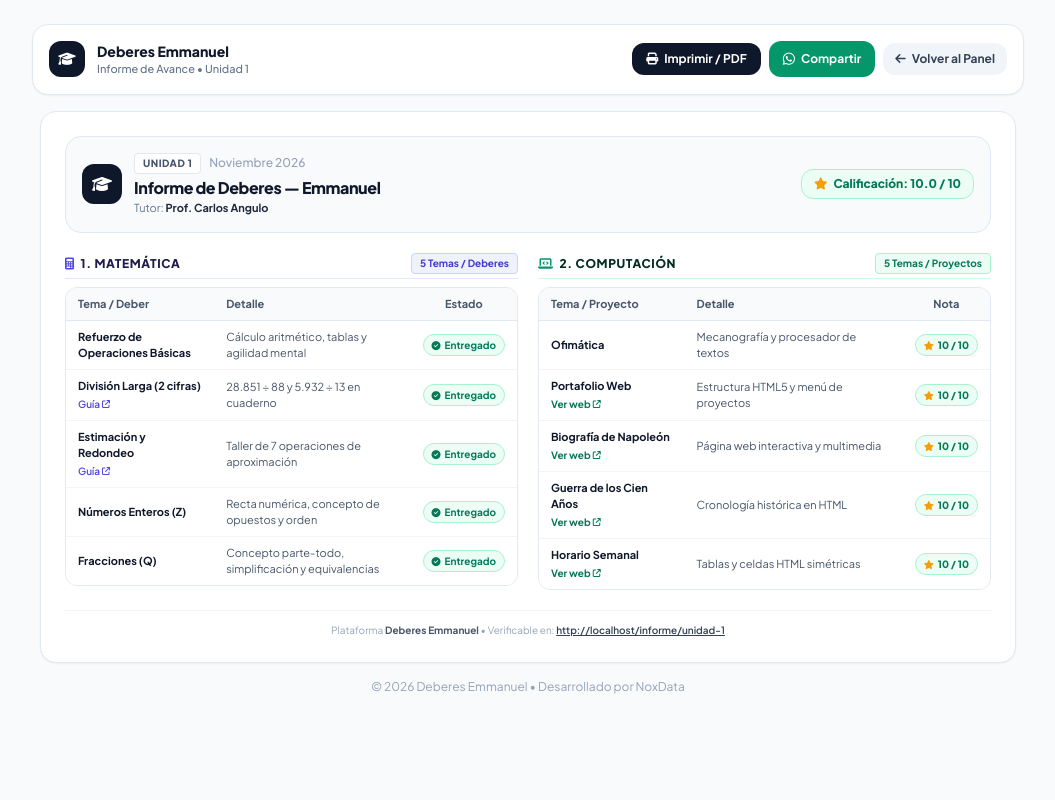
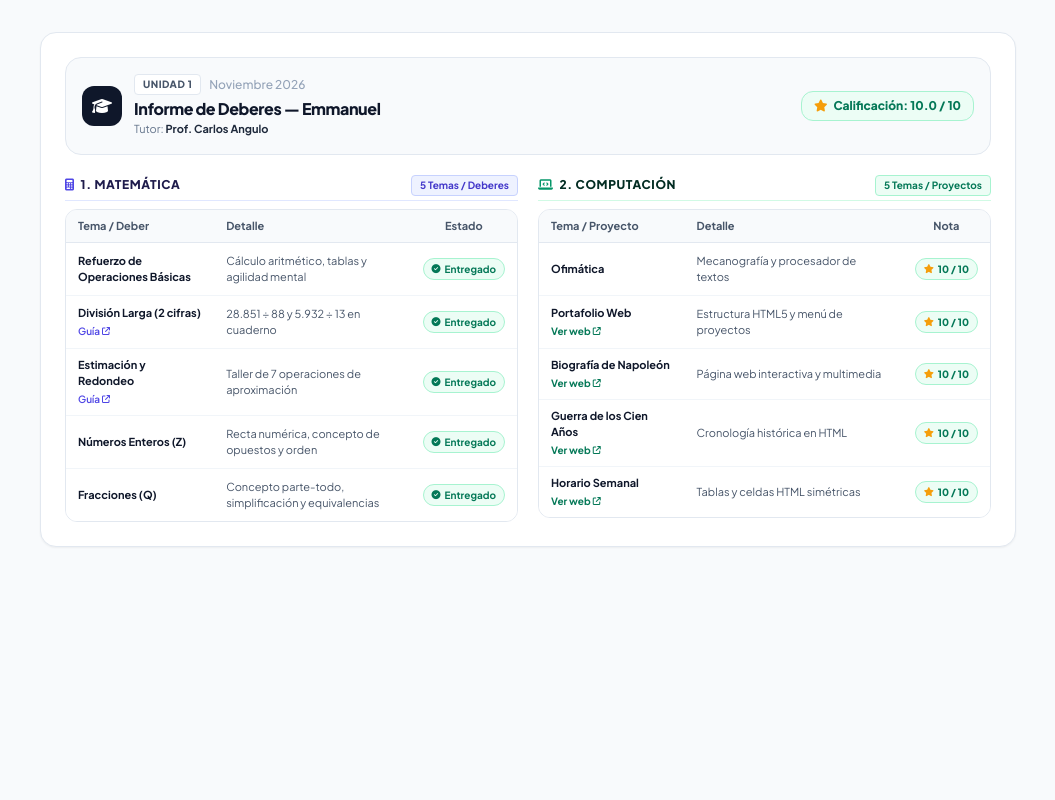
Before and after one commit to Elnuget/deberes-emanuel, a Laravel app: page /informe/unidad-1 in a window 1280 px wide. Shown: the whole page, without its empty margins (112-1167 px from the left). Run offline with Laravel 12, Linux system fonts and the light colour scheme; a user stored in the database is signed in; data comes from the database, SQL or seed files in the repository; some libraries are stand-ins or nearby versions.

Commit message:
feat: remove top actions card and footer text for pure minimalist report

```diff
--- a/resources/views/reports/unit1.blade.php
+++ b/resources/views/reports/unit1.blade.php
@@ -76,52 +76,13 @@
         }
     </style>
 </head>
-<body class="min-h-full py-4 sm:py-6 antialiased text-slate-800">
-
-    <!-- BARRA SUPERIOR DE ACCIONES (No imprimible) -->
-    <header class="no-print max-w-5xl mx-auto px-4 mb-4">
-        <div class="bg-white rounded-2xl p-3 sm:p-4 border border-slate-200 shadow-sm flex flex-wrap items-center justify-between gap-3">
-            <div class="flex items-center gap-3">
-                <a href="{{ url('/') }}" class="w-9 h-9 rounded-xl bg-slate-900 text-white flex items-center justify-center font-bold text-sm hover:bg-slate-800 transition-colors">
-                    <i class="fa-solid fa-graduation-cap"></i>
-                </a>
-                <div>
-                    <h1 class="text-xs sm:text-sm font-extrabold text-slate-900 leading-tight">Deberes Emmanuel</h1>
-                    <p class="text-[11px] text-slate-500 font-medium">Informe de Avance &bull; Unidad 1</p>
-                </div>
-            </div>
-
-            <div class="flex items-center gap-2 flex-wrap">
-                <!-- Botón de Imprimir / Guardar PDF -->
-                <button onclick="window.print()" class="inline-flex items-center gap-1.5 px-3.5 py-2 rounded-xl bg-slate-900 hover:bg-slate-800 text-white text-xs font-bold shadow-xs transition-all active:scale-95">
-                    <i class="fa-solid fa-print"></i>
-                    <span>Imprimir / PDF</span>
-                </button>
-
-                <!-- Botón de Compartir en WhatsApp -->
-                <a href="https://api.whatsapp.com/send?text={{ urlencode('📋 Informe de Deberes de Emmanuel (Unidad 1): ' . url('/informe/unidad-1')) }}" target="_blank" class="inline-flex items-center gap-1.5 px-3.5 py-2 rounded-xl bg-emerald-600 hover:bg-emerald-700 text-white text-xs font-bold shadow-xs transition-all active:scale-95">
-                    <i class="fa-brands fa-whatsapp text-sm"></i>
-                    <span>Compartir</span>
-                </a>
-
-                @auth
-                    <a href="{{ route('dashboard') }}" class="inline-flex items-center gap-1.5 px-3 py-2 rounded-xl bg-slate-100 text-slate-700 hover:bg-slate-200 text-xs font-bold transition-colors">
-                        <i class="fa-solid fa-arrow-left"></i> Volver al Panel
-                    </a>
-                @else
-                    <a href="{{ route('login') }}" class="inline-flex items-center gap-1.5 px-3 py-2 rounded-xl bg-slate-100 text-slate-700 hover:bg-slate-200 text-xs font-bold transition-colors">
-                        <i class="fa-solid fa-lock"></i> Acceso
-                    </a>
-                @endauth
-            </div>
-        </div>
-    </header>
+<body class="min-h-full py-4 sm:py-8 antialiased text-slate-800">
 
     <!-- DOCUMENTO PRINCIPAL -->
     <main class="max-w-5xl mx-auto px-4 sm:px-6">
         <div class="print-card bg-white rounded-2xl border border-slate-200 shadow-sm p-4 sm:p-6 space-y-5">
 
-            <!-- TARJETITA SENCILLA DE CABECERA (SOLICITADA POR CARLOS) -->
+            <!-- TARJETITA SENCILLA DE CABECERA -->
             <div class="bg-slate-50 border border-slate-200 rounded-2xl p-3.5 sm:p-4 flex flex-wrap items-center justify-between gap-3">
                 <div class="flex items-center gap-3">
                     <div class="w-10 h-10 rounded-xl bg-slate-900 text-white flex items-center justify-center font-bold text-base shrink-0">
@@ -187,7 +148,7 @@
                                                 </a>
                                             @endif
                                         </td>
-                                        <td class="py-2 px-3 text-slate-600 text-[11px]">
+                                        <td class="py-2.5 px-3 text-slate-600 text-[11px]">
                                             {{ $duty['detail'] }}
                                         </td>
                                         <td class="py-2 px-3 text-center whitespace-nowrap">
@@ -236,7 +197,7 @@
                                                 </a>
                                             @endif
                                         </td>
-                                        <td class="py-2 px-3 text-slate-600 text-[11px]">
+                                        <td class="py-2.5 px-3 text-slate-600 text-[11px]">
                                             {{ $duty['detail'] }}
                                         </td>
                                         <td class="py-2 px-3 text-center whitespace-nowrap">
@@ -254,19 +215,8 @@
 
             </div>
 
-            <!-- ENLACE DE AUDITORÍA DISCRETO (SIN FIRMAS FORMALES) -->
-            <div class="pt-3 border-t border-slate-100 text-center text-[10px] text-slate-400 avoid-break">
-                Plataforma <strong class="text-slate-600">Deberes Emmanuel</strong> &bull; Verificable en:
-                <a href="{{ url('/informe/unidad-1') }}" class="text-slate-700 underline font-semibold">{{ url('/informe/unidad-1') }}</a>
-            </div>
-
         </div>
     </main>
 
-    <!-- PIE DE PÁGINA (Solo pantalla) -->
-    <footer class="no-print text-center py-4 text-xs text-slate-400">
-        &copy; {{ date('Y') }} Deberes Emmanuel &bull; Desarrollado por NoxData
-    </footer>
-
 </body>
 </html>
```
